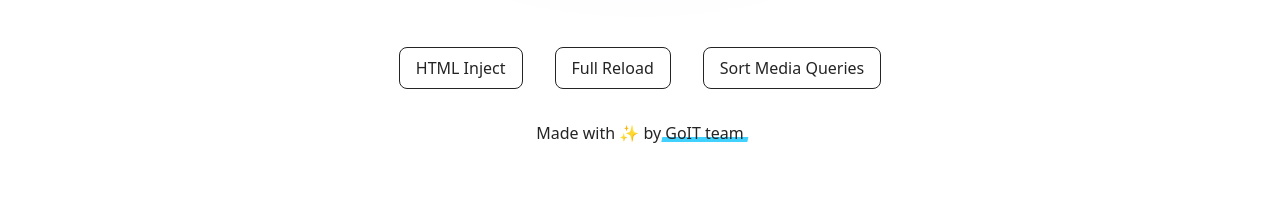
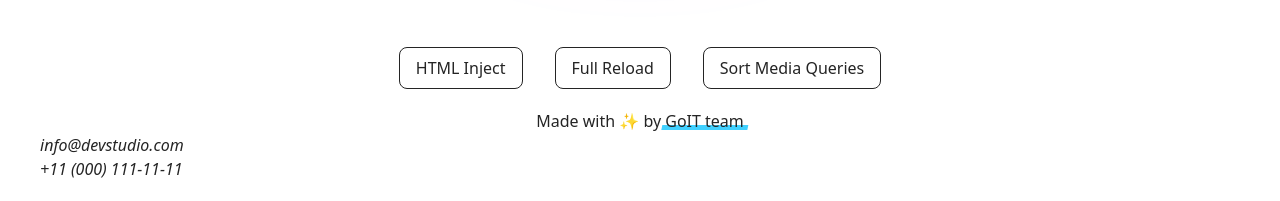
Before and after one commit to VuToV-Mykola/project-new-generation-25, a plain HTML site: page index.html in a window 1280 px wide. Shown: the part 635-836 px from the top of the page. Before the commit the page ends 800 px from the top, so only its background shows below. Drawn offline with Linux system fonts and the light colour scheme.

Commit message:
Deploying to gh-pages from @ VuToV-Mykola/project-new-generation-25@5cc146e0fadde3bdf37b721dd0c0a8f5d4ec17a3 🚀

```diff
--- a/index.html
+++ b/index.html
@@ -128,6 +128,30 @@
         GoIT team
       </a>
     </p>
+    <address class="address">
+    <!-- Українською: Контактна інформація / English: Contact Information -->
+               <ul class="contacts-list">
+            <!-- Українською: Ненумерований список / English: Unordered List -->
+            <li class="contacts-item">
+              <!-- Українською: Елемент списку / English: List item -->
+              <a
+                class="contacts-link"
+                href="mailto:info@devstudio.com"
+                target="_blank"
+                rel="noopener">
+                <!-- Українською: Гіперпосилання / English: Hyperlink -->
+                info@devstudio.com
+              </a>
+            </li>
+            <li class="contacts-item">
+              <!-- Українською: Елемент списку / English: List item -->
+              <a class="contacts-link" href="tel:+110001111111" target="_blank" rel="noopener">
+                <!-- Українською: Гіперпосилання / English: Hyperlink -->
+                +11 (000) 111-11-11
+              </a>
+            </li>
+          </ul>
+    </address>
   </div>
 </footer>
 
```
Also changed, not shown: page-2.html (+24 -0 lines), page-3.html (+24 -0 lines).
